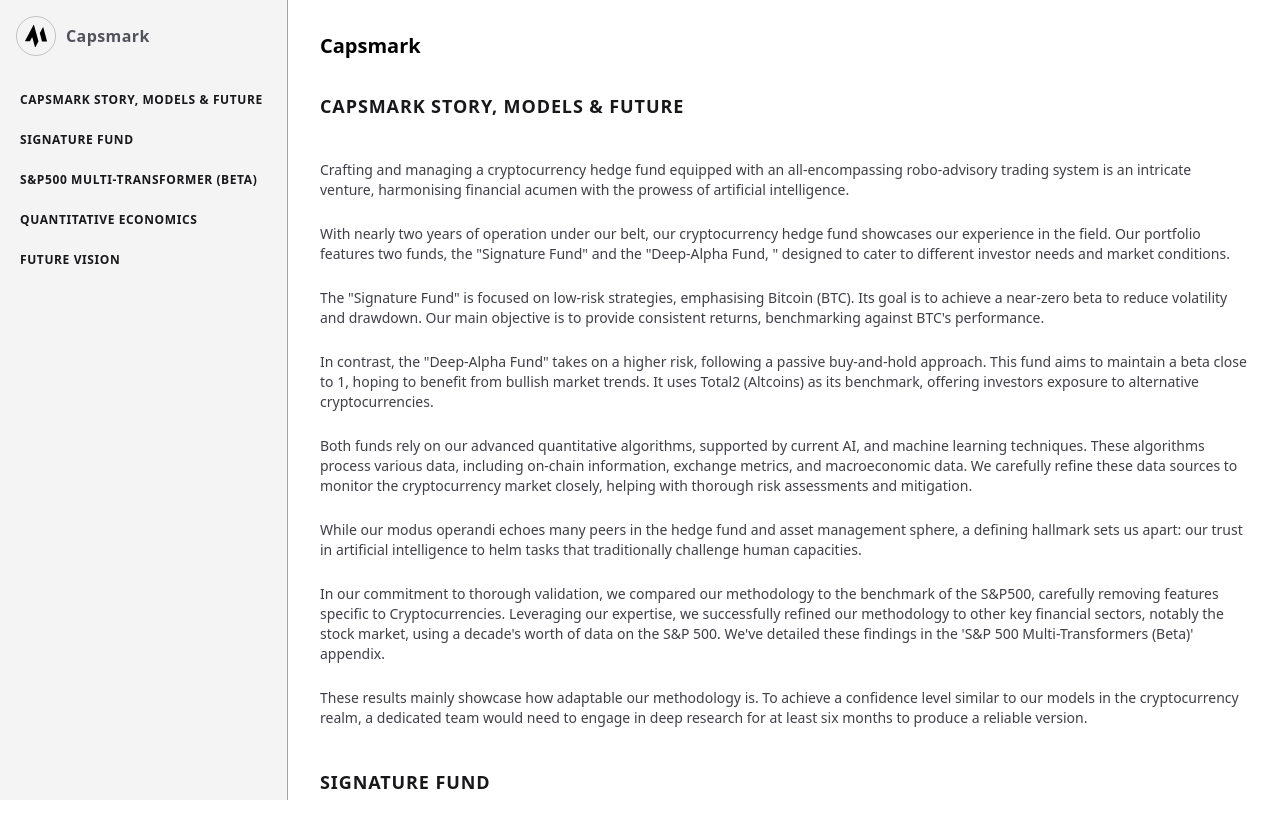
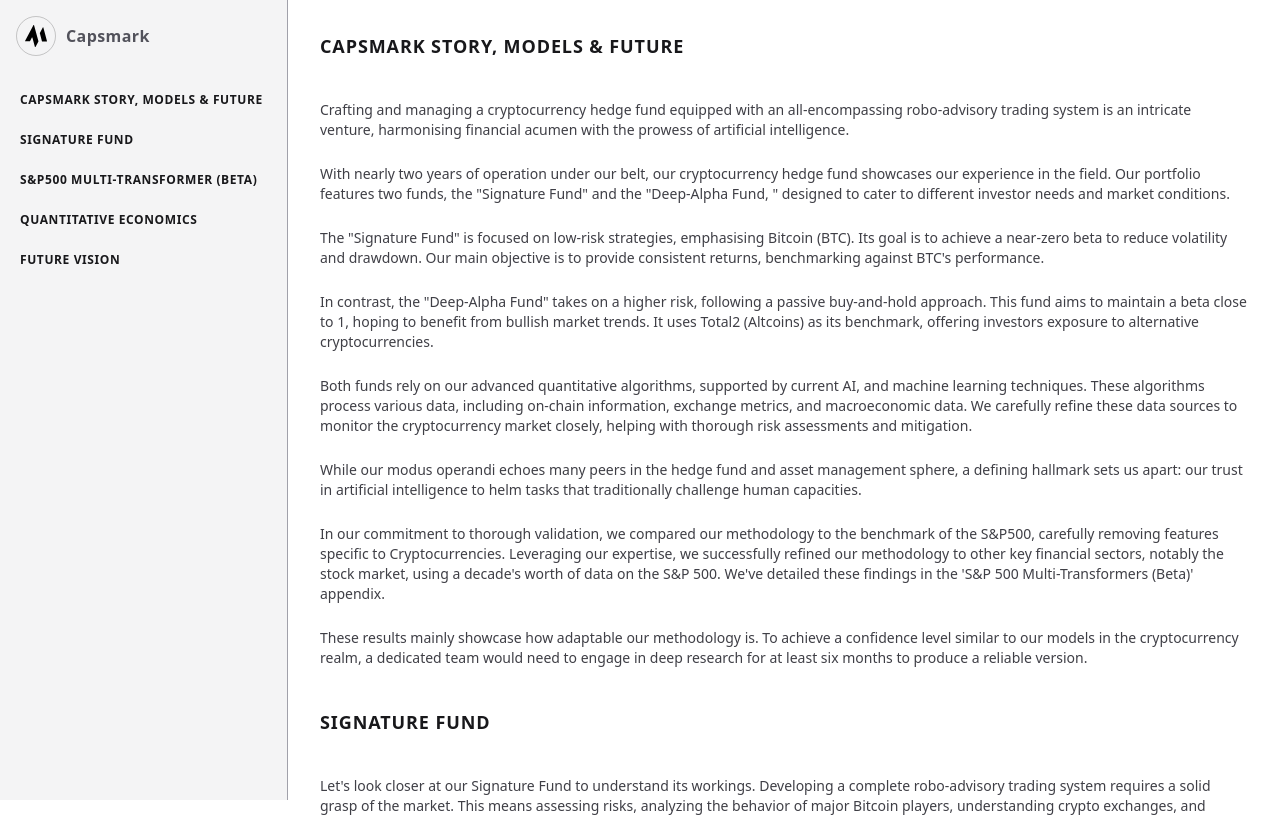
Before and after one commit to Capsmark/capsmark-method-doc, a Next.js app: page / in a window 1280 px wide. Shown: the top 817 px of the page. Built offline with nearby package versions, Linux system fonts and the light colour scheme.

Commit message:
✨ Feat: added offset for scroll
replaced scrollIntoView By scrollInto

```diff
--- a/app/page.tsx
+++ b/app/page.tsx
@@ -4,10 +4,6 @@
 export default function Page() {
   return (
     <div className="space-y-8">
-      <h1 className="text-xl font-bold text-black" id="capsmark">
-        Capsmark
-      </h1>
-
       <div className="space-y-10 text-white">
         {items.map(({ name, items, id }) => {
           return (
--- a/ui/global-nav/global-nav.tsx
+++ b/ui/global-nav/global-nav.tsx
@@ -2,96 +2,26 @@
 
 import { items } from '#/lib/items';
 import { CapsLogo } from '#/ui/caps-logo';
+
 import { MenuAlt2Icon, XIcon } from '@heroicons/react/solid';
 import clsx from 'clsx';
 import Link from 'next/link';
-import { useEffect, useState } from 'react';
+import { MouseEvent, useState } from 'react';
 
 export function GlobalNav() {
-  // todo change later
   const [isOpen, setIsOpen] = useState(false);
   const close = () => setIsOpen(false);
-  // end todo here
-  const [activeItem, setActiveItem] = useState('capsmark');
 
-  useEffect(() => {
-    console.log(!!document);
-    console.log(typeof document);
-    console.log(document.getElementById('semi-root'));
-
-    if (
-      document &&
-      typeof document !== 'undefined' &&
-      document.getElementById('semi-root')
-    ) {
-      console.log('runs');
-
-      const observer = new MutationObserver(getAnchorPoints);
-      observer.observe(document.getElementById('semi-root')!, {
-        childList: true,
-        subtree: true,
-      });
-      window.addEventListener('scroll', handleScroll);
-    }
-  }, []);
-
-  const getAnchorPoints = () => {
-    if (typeof window !== 'undefined') {
-      const curScroll = window.scrollY - 100;
-      const viewPortHeight = Math.max(
-        document.documentElement.clientHeight,
-        window.innerHeight || 0,
-      );
-      for (const key in items) {
-        for (const secondKey in items[key].items) {
-          items[key].items[secondKey].range =
-            document
-              .getElementById(items[key].items[secondKey].id)!
-              .getBoundingClientRect().top + curScroll;
-        }
-      }
-      const bottom = document.body.offsetHeight;
-    }
-    handleScroll();
-  };
-
-  const handleScroll = () => {
-    if (typeof window !== 'undefined') {
-      const curPos = window.scrollY;
-      let curSection = null;
-
-      for (const section in items) {
-        for (const secondSection in items[section].items) {
-          curSection =
-            typeof items[section].items[secondSection].range !== null &&
-            items[section].items[secondSection].range! >= curPos
-              ? items[section].items[secondSection].id
-              : curSection;
-          if (curSection !== section) {
-            break;
-          }
-        }
-        if (curSection !== section) {
-          break;
-        }
-      }
-      if (curSection !== activeItem && curSection) {
-        setActiveItem(curSection);
-      }
-    }
-  };
-
-  const handleClick = (
-    event: React.MouseEvent<HTMLElement>,
-    target: string,
-  ) => {
+  const handleClick = (event: MouseEvent<HTMLElement>, target: string) => {
     event.preventDefault();
 
-    if (typeof window !== 'undefined') {
-      document
-        .getElementById(target)!
-        .scrollIntoView({ behavior: 'smooth', block: 'start' });
-    }
+    window.scrollTo({
+      top:
+        document.getElementById(target)!.getBoundingClientRect().top +
+        window.scrollY -
+        35,
+      behavior: 'smooth',
+    });
   };
 
   return (
```
